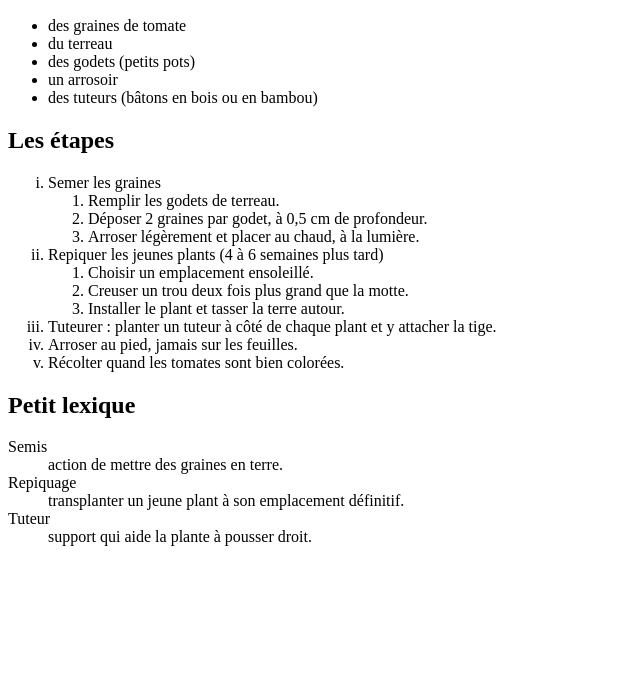
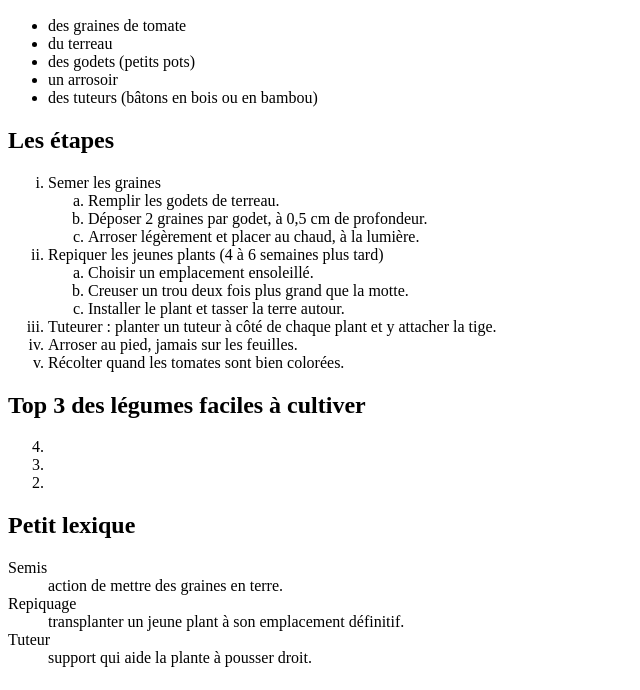
Before and after one commit to jovialelohouin-blip/exercices-html-main, a plain HTML site: page niveau-1-graine/03-listes/index.html in a window 1280 px wide. Shown: the part 110-800 px from the top of the page, without its empty margins (0-640 px from the left). Drawn offline with Linux system fonts and the light colour scheme.

Commit message:
bonus 3e partie niveau 1

```diff
--- a/niveau-1-graine/03-listes/index.html
+++ b/niveau-1-graine/03-listes/index.html
@@ -23,13 +23,13 @@
   <h2>Les étapes</h2>
     <ol type="i">
       <li>Semer les graines</li>
-      <ol>
+      <ol type="a">
         <li>Remplir les godets de terreau.</li>
         <li>Déposer 2 graines par godet, à 0,5 cm de profondeur.</li>
         <li>Arroser légèrement et placer au chaud, à la lumière.</li>
       </ol>
       <li>Repiquer les jeunes plants (4 à 6 semaines plus tard)</li>
-      <ol>
+      <ol type="a">
        <li>Choisir un emplacement ensoleillé.</li>
        <li>Creuser un trou deux fois plus grand que la motte.</li>
        <li>Installer le plant et tasser la terre autour.</li>
@@ -37,6 +37,12 @@
       <li>Tuteurer : planter un tuteur à côté de chaque plant et y attacher la tige.</li>
       <li>Arroser au pied, jamais sur les feuilles.</li>
       <li>Récolter quand les tomates sont bien colorées.</li>
+    </ol>
+    <h2>Top 3 des légumes faciles à cultiver</h2>
+    <ol reversed start="4">
+      <li></li>
+      <li></li>
+      <li></li>
     </ol>
 
   <!-- titre de partie + liste de DÉFINITIONS -->
```
